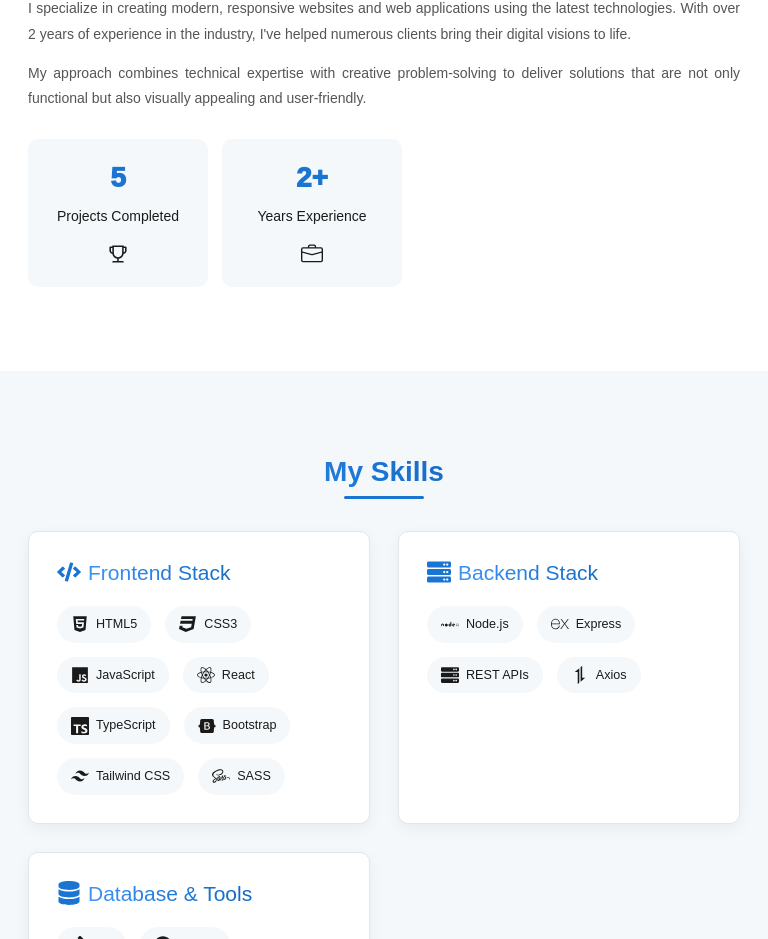
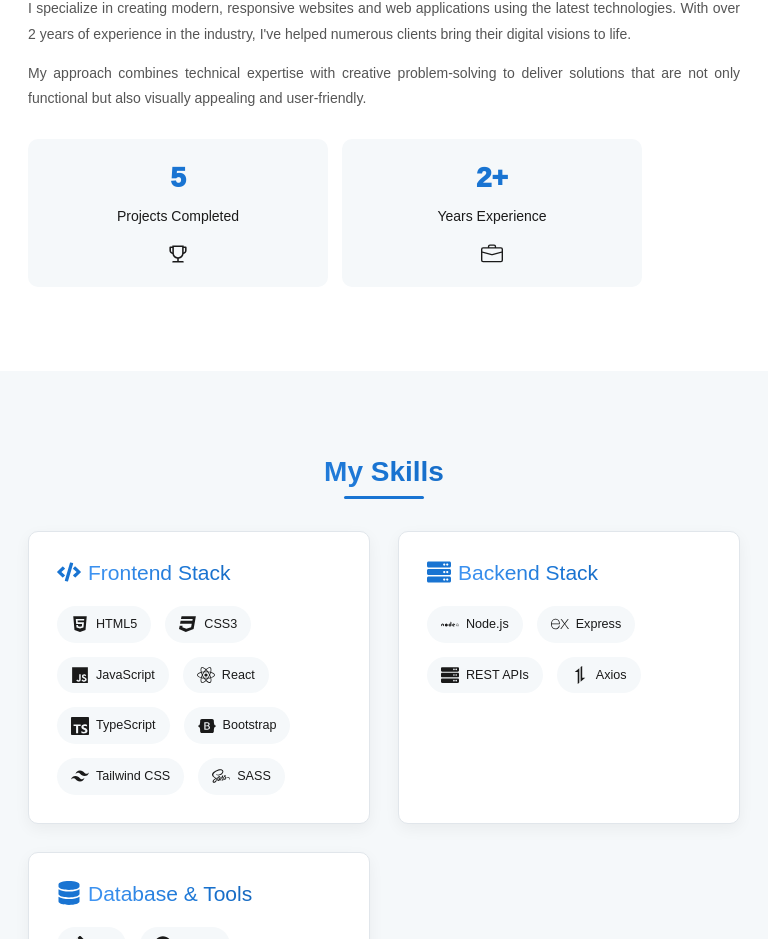
Before and after one commit to codimaniac/devnaza, a React (Vite) app: page / in a window 768 px wide. Shown: the part 1918-2857 px from the top of the page. Built offline with nearby package versions, Linux system fonts and the light colour scheme; a web font is replaced by a local one.

Commit message:
Fix: fixed te experience item mobile view for Samsung device

```diff
--- a/src/components/layout/about/about.css
+++ b/src/components/layout/about/about.css
@@ -104,3 +104,20 @@
     transition: none !important;
   }
 } */
+
+@media (max-width: 768px) {
+  .experience {
+    flex-direction: column;
+    align-items: center;
+  }
+  .experience-item {
+    width: 100%;
+    max-width: 300px;
+  }
+}
+
+@media (min-width: 768px) {
+  .experience {
+    flex-direction: row;
+  }
+}
```
